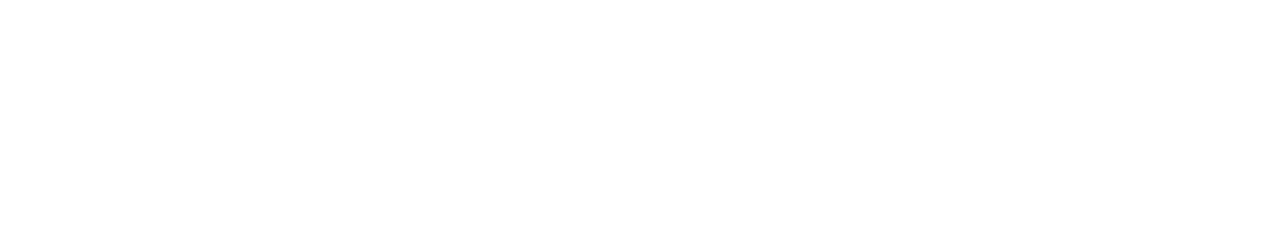
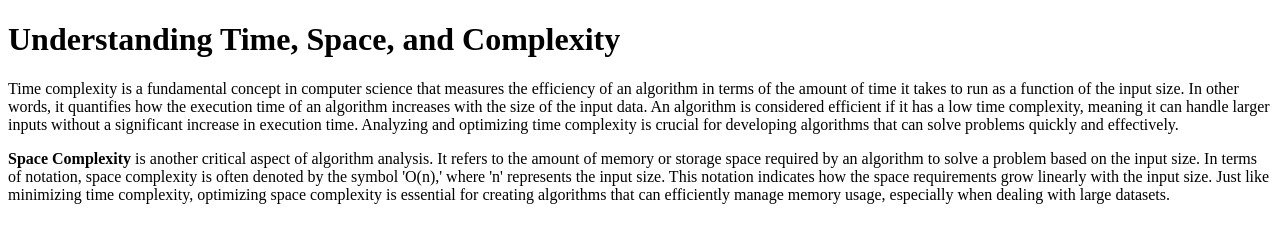
Before and after one commit to acciojob/time-and-space-complexity-shivam7695, a website: page main.html in a window 1280 px wide. Drawn offline with Linux system fonts and the light colour scheme.

Commit message:
created a submission

```diff
--- a/main.html
+++ b/main.html
@@ -8,6 +8,9 @@
 
 <body>
 	<!-- the entire body must be written by student -->
+	<h1>Understanding Time, Space, and Complexity</h1>
+    <p>Time complexity is a fundamental concept in computer science that measures the efficiency of an algorithm in terms of the amount of time it takes to run as a function of the input size. In other words, it quantifies how the execution time of an algorithm increases with the size of the input data. An algorithm is considered efficient if it has a low time complexity, meaning it can handle larger inputs without a significant increase in execution time. Analyzing and optimizing time complexity is crucial for developing algorithms that can solve problems quickly and effectively.</p>
+    <p><b>Space Complexity</b> is another critical aspect of algorithm analysis. It refers to the amount of memory or storage space required by an algorithm to solve a problem based on the input size. In terms of notation, space complexity is often denoted by the symbol 'O(n),' where 'n' represents the input size. This notation indicates how the space requirements grow linearly with the input size. Just like minimizing time complexity, optimizing space complexity is essential for creating algorithms that can efficiently manage memory usage, especially when dealing with large datasets.</p>
     <script type="text/javascript" src="./script.js">
 </script>
 
```
